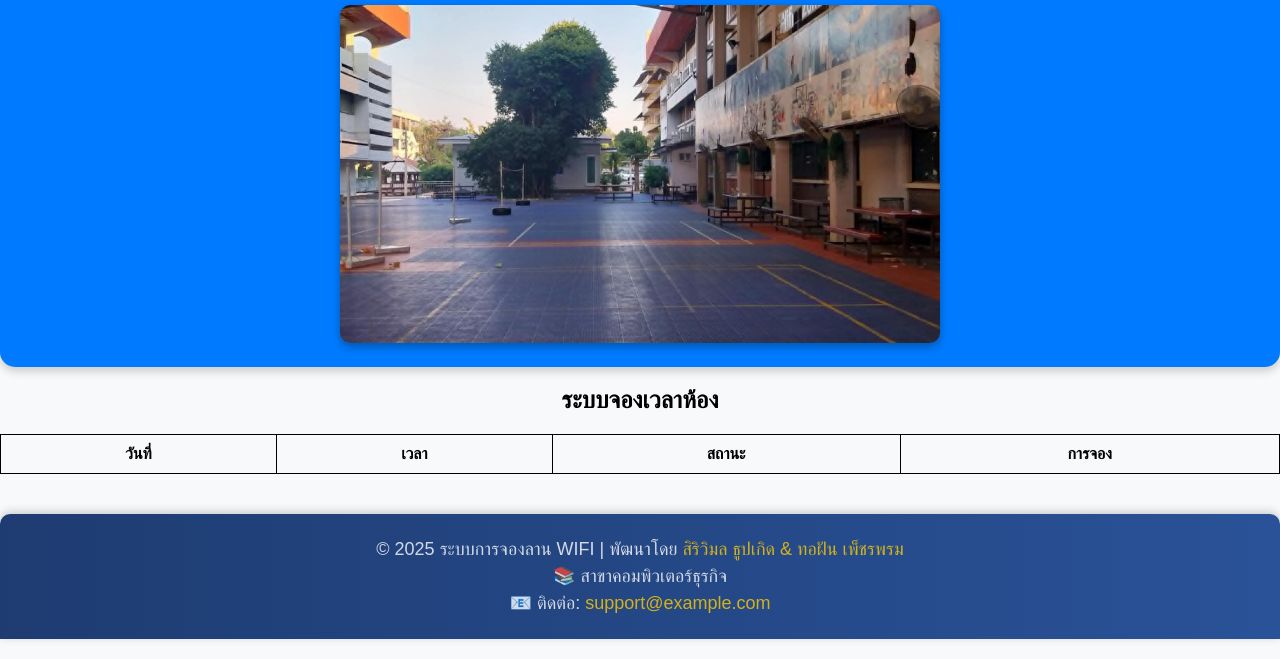
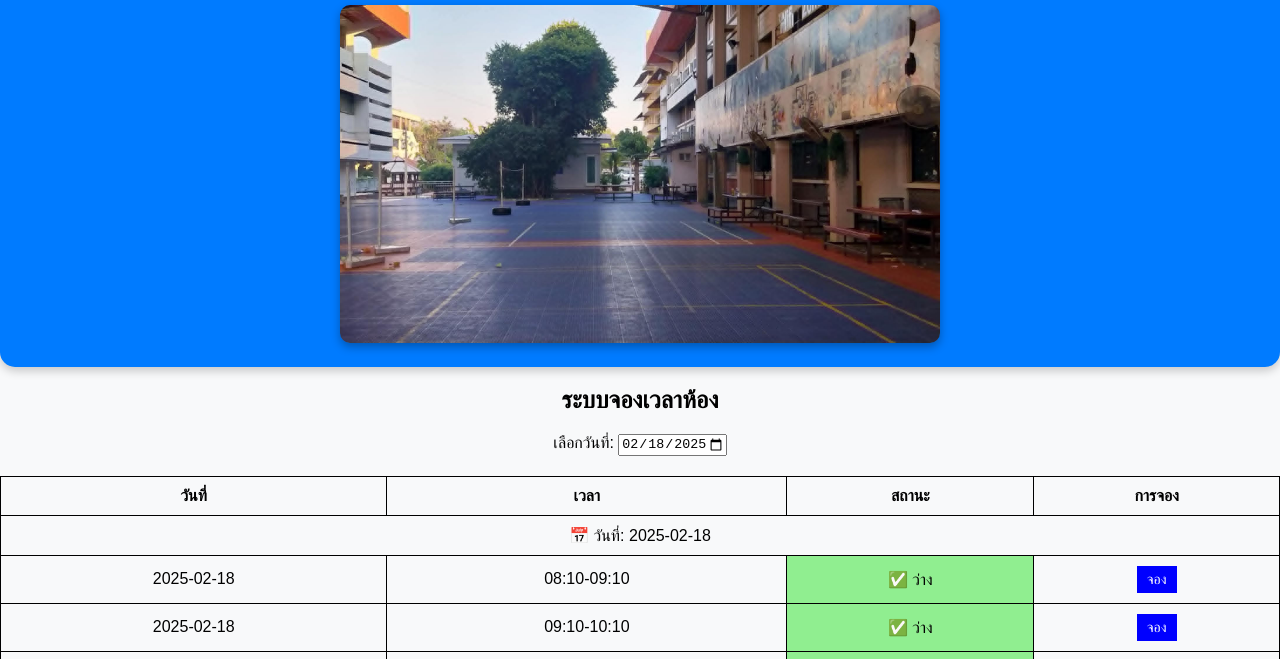
Before and after one commit to Rsst079106/Rsst079106.github.io, a plain HTML site: page index.html in a window 1280 px wide. Shown: the part 116-775 px from the top of the page. Drawn offline with Linux system fonts and the light colour scheme.

Commit message:
Add files via upload

```diff
--- a/index.html
+++ b/index.html
@@ -16,6 +16,9 @@
 
     <h2>ระบบจองเวลาห้อง</h2>
 
+    <label for="date-picker">เลือกวันที่:</label>
+    <input type="date" id="date-picker">
+
     <div id="booking-rules"></div>
 
     <table>
@@ -30,8 +33,24 @@
         <tbody id="schedule"></tbody>
     </table>
 
+    <script>
+        document.addEventListener("DOMContentLoaded", function () {
+            function getFormattedDate(offset = 0) {
+                let date = new Date();
+                date.setDate(date.getDate() + offset);
+                return date.toISOString().split("T")[0];
+            }
+
+            let datePicker = document.getElementById("date-picker");
+            if (datePicker) {
+                datePicker.min = getFormattedDate(0);
+                datePicker.max = getFormattedDate(365);
+                datePicker.value = getFormattedDate(0);
+            }
+        });
+    </script>
+
     <script src="tas.js"></script>
-
 
     <footer class="footer">
         <div class="footer-content">
@@ -41,10 +60,5 @@
         </div>
     </footer>
 
-
-    <script src="tas.js"></script>
-
 </body>
 </html>
-</body>
-</html>
```
